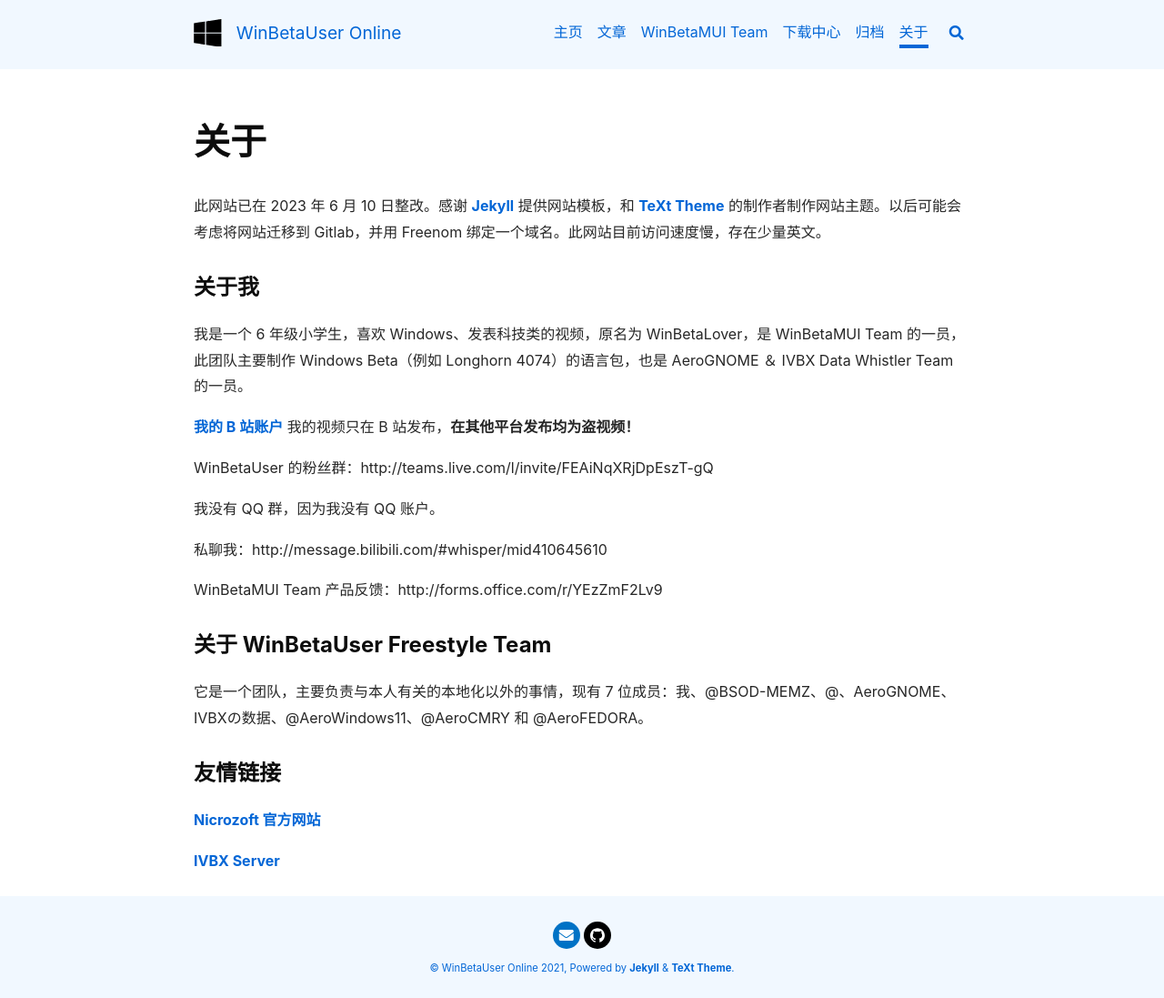
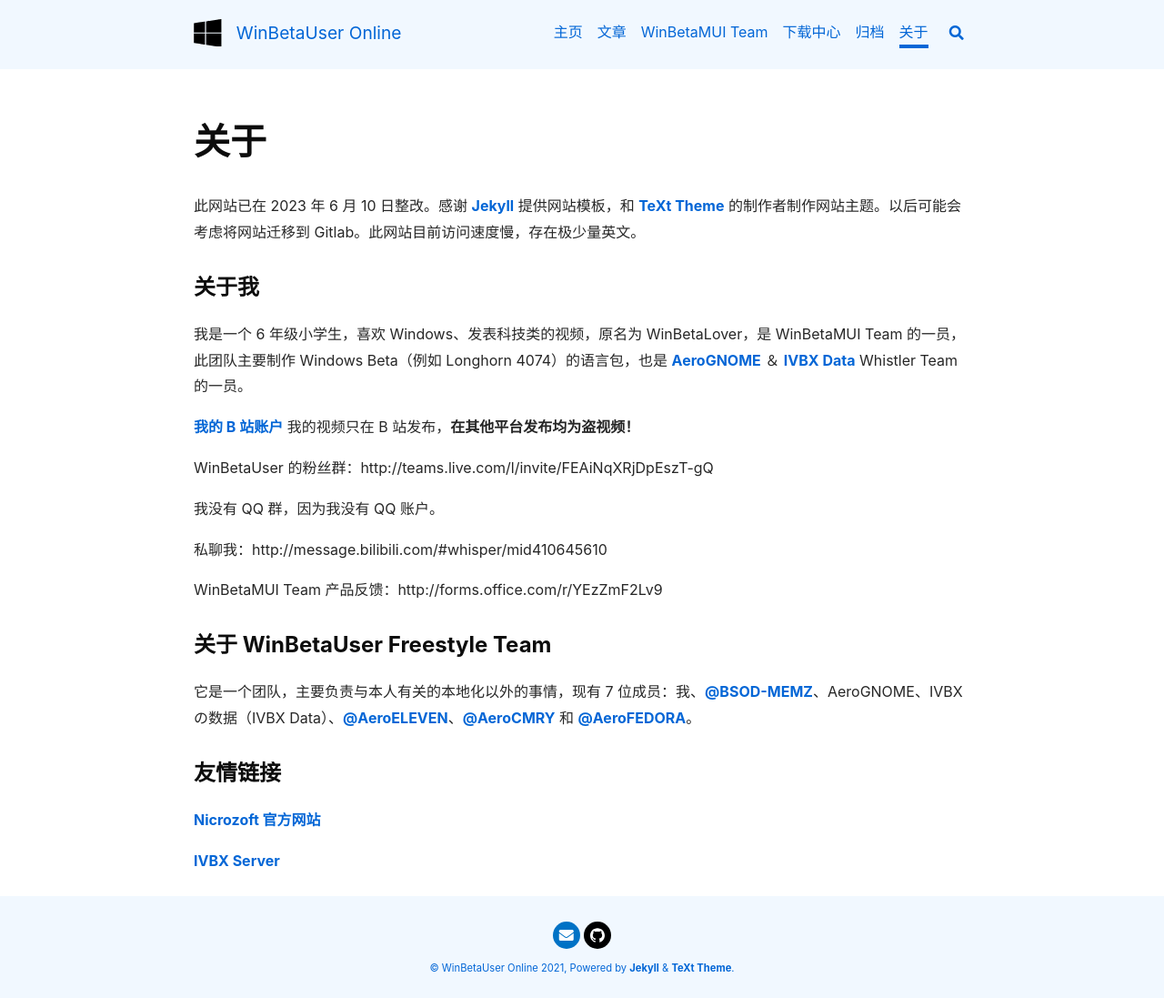
Before and after one commit to orangeZSCB/wbl2.github.io, a Jekyll site: the page built from about.md, in a window 1280 px wide, cut to the strip 104-1201 px from the top of the page. Shown: the whole strip at 91% size. Built offline with Jekyll 4.4.1, drawn with Linux system fonts in a browser that asks for light colours; nearby versions of some CDN libraries.

Commit message:
大更新

```diff
--- a/about.md
+++ b/about.md
@@ -4,11 +4,11 @@
 key: page-about
 ---
 
-此网站已在 2023 年 6 月 10 日整改。感谢 [Jekyll](https://jekyllrb.com/) 提供网站模板，和 [TeXt Theme](https://github.com/kitian616/jekyll-TeXt-theme) 的制作者制作网站主题。以后可能会考虑将网站迁移到 Gitlab，并用 Freenom 绑定一个域名。此网站目前访问速度慢，存在少量英文。
+此网站已在 2023 年 6 月 10 日整改。感谢 [Jekyll](https://jekyllrb.com/) 提供网站模板，和 [TeXt Theme](https://github.com/kitian616/jekyll-TeXt-theme) 的制作者制作网站主题。以后可能会考虑将网站迁移到 Gitlab。此网站目前访问速度慢，存在极少量英文。
 
 ### 关于我
 
-我是一个 6 年级小学生，喜欢 Windows、发表科技类的视频，原名为 WinBetaLover，是 WinBetaMUI Team 的一员，此团队主要制作 Windows Beta（例如 Longhorn 4074）的语言包，也是 AeroGNOME ＆ IVBX Data Whistler Team 的一员。
+我是一个 6 年级小学生，喜欢 Windows、发表科技类的视频，原名为 WinBetaLover，是 WinBetaMUI Team 的一员，此团队主要制作 Windows Beta（例如 Longhorn 4074）的语言包，也是 [AeroGNOME](http://space.bilibili.com/515586861) ＆ [IVBX Data](http://space.bilibili.com/1171551865) Whistler Team 的一员。
 
 [我的 B 站账户](https://space.bilibili.com/410645610) 我的视频只在 B 站发布，**在其他平台发布均为盗视频！**
 
@@ -22,7 +22,7 @@
 
 ### 关于 WinBetaUser Freestyle Team
 
-它是一个团队，主要负责与本人有关的本地化以外的事情，现有 7 位成员：我、@BSOD-MEMZ、@、AeroGNOME、IVBXの数据、@AeroWindows11、@AeroCMRY 和 @AeroFEDORA。
+它是一个团队，主要负责与本人有关的本地化以外的事情，现有 7 位成员：我、[@BSOD-MEMZ](http://space.bilibili.com/1975308950)、AeroGNOME、IVBXの数据（IVBX Data）、[@AeroELEVEN](http://space.bilibili.com/2039500433)、[@AeroCMRY](http://space.bilibili.com/3493123969780201) 和 [@AeroFEDORA](http://space.bilibili.com/1013565118)。
 
 ### 友情链接
 
```
Also changed, not shown: _posts/2023-06-10-lh4074mui.md (+2 -2 lines), _posts/2023-06-11-menheravista.md (+1 -1 lines), _posts/2023-06-12-polarisos.md (+7 -1 lines), download.md (+1 -1 lines), winbetamui.md (+1 -1 lines), images/polaris-os-img0.png (renamed from images/polaris-os-with-the-composable-shell.png), images/polaris-os-img1.jpg (added).
